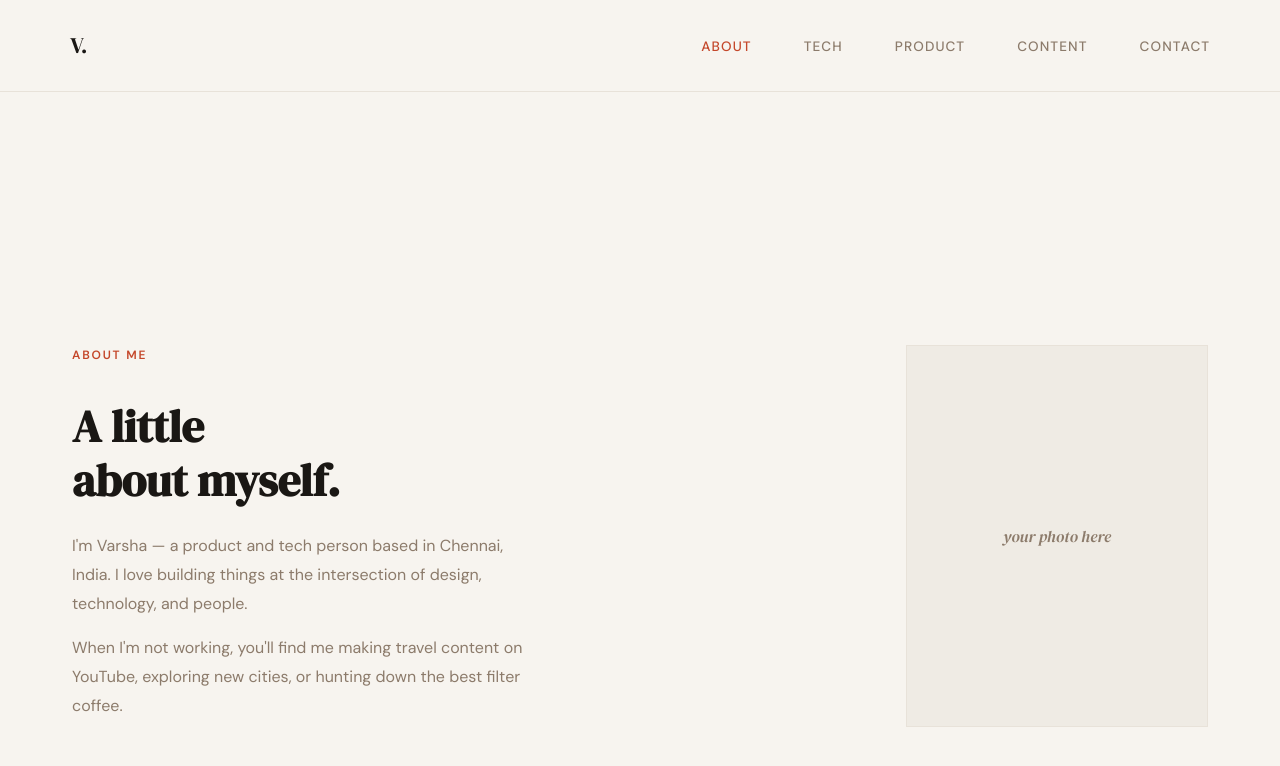
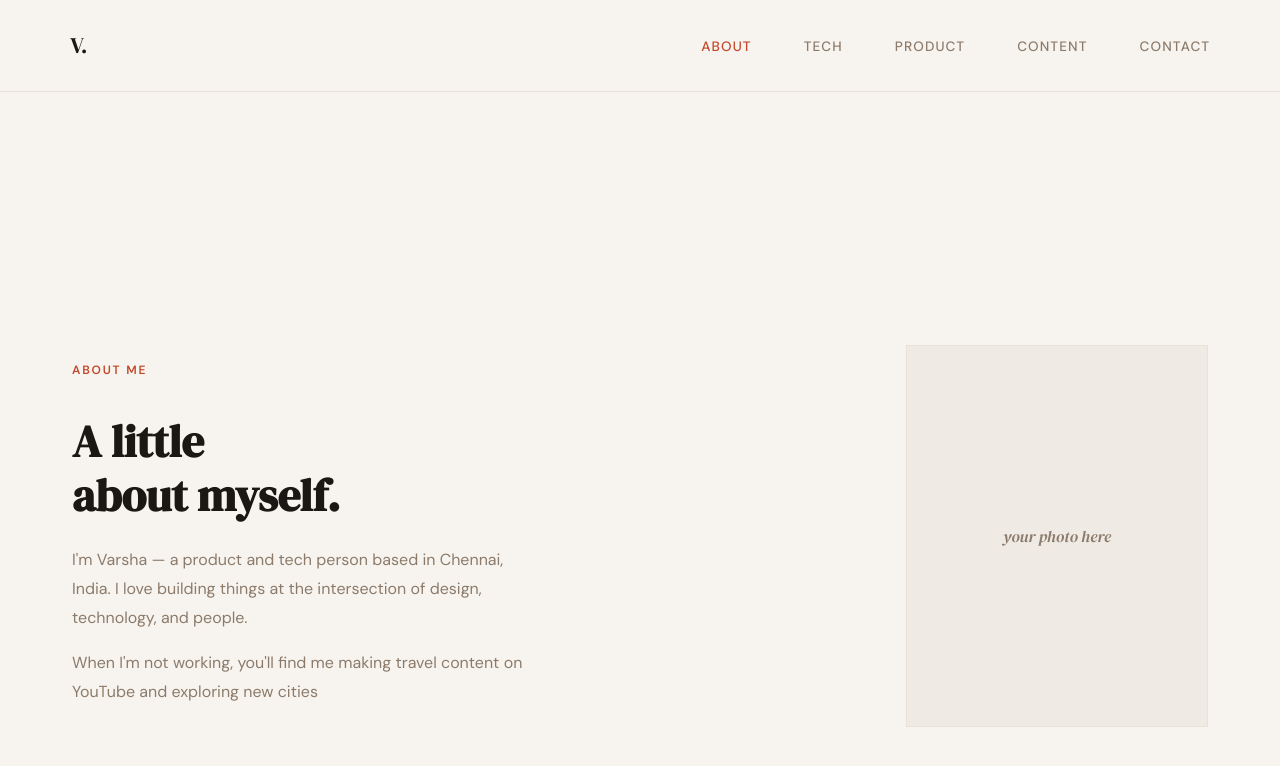
Before and after one commit to svarshaaaaa/portfolio, a Next.js app: page / in a window 1280 px wide. Both pictures are taken after a click on the button "LEARN MORE →". Shown: the top 766 px of the page. Built offline with nearby package versions, Linux system fonts and the light colour scheme.

Commit message:
reconnecting repo

```diff
--- a/src/components/About.jsx
+++ b/src/components/About.jsx
@@ -49,8 +49,8 @@ export default function About() {
           fontSize: "1rem",
           maxWidth: 460,
         }}>
-          When I&apos;m not working, you&apos;ll find me making travel content on YouTube,
-          exploring new cities, or hunting down the best filter coffee.
+          When I&apos;m not working, you&apos;ll find me making travel content on YouTube and
+          exploring new cities
         </p>
       </div>
 
```
